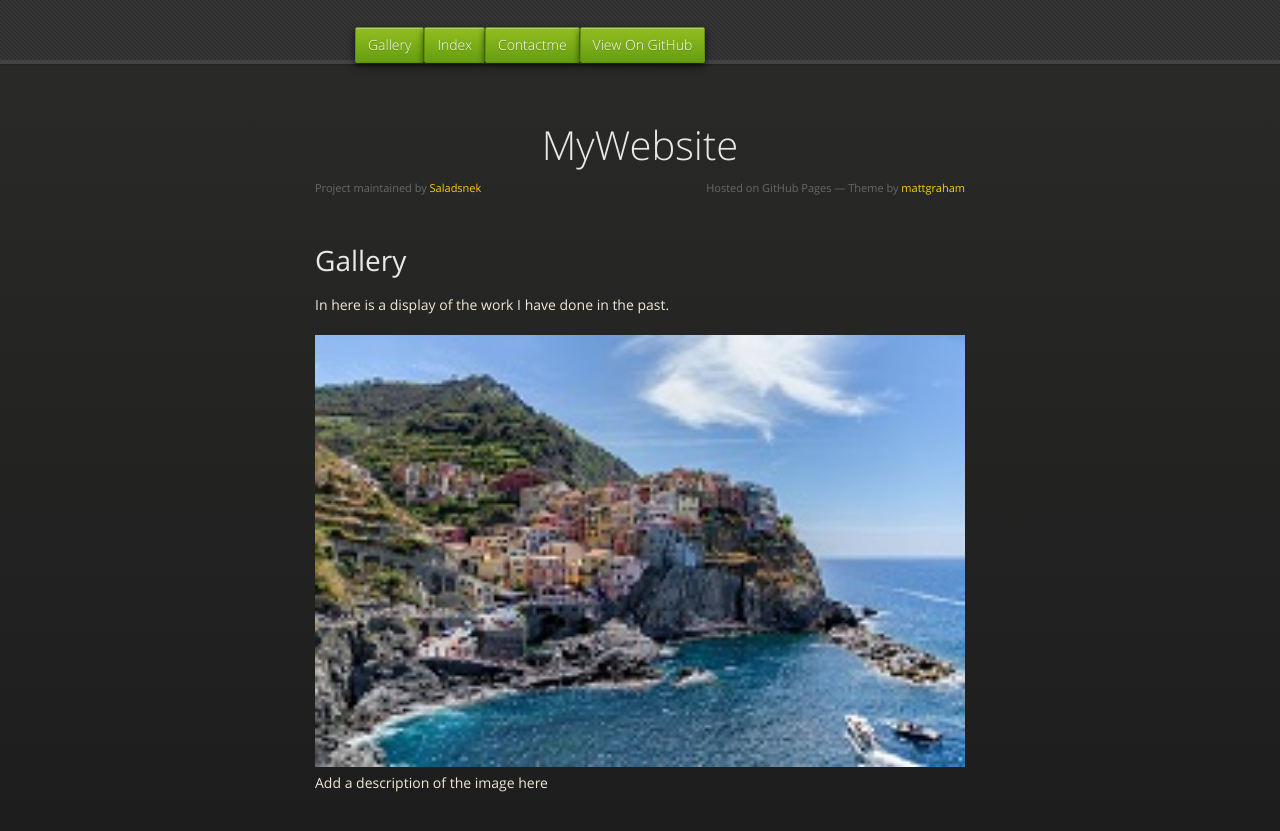
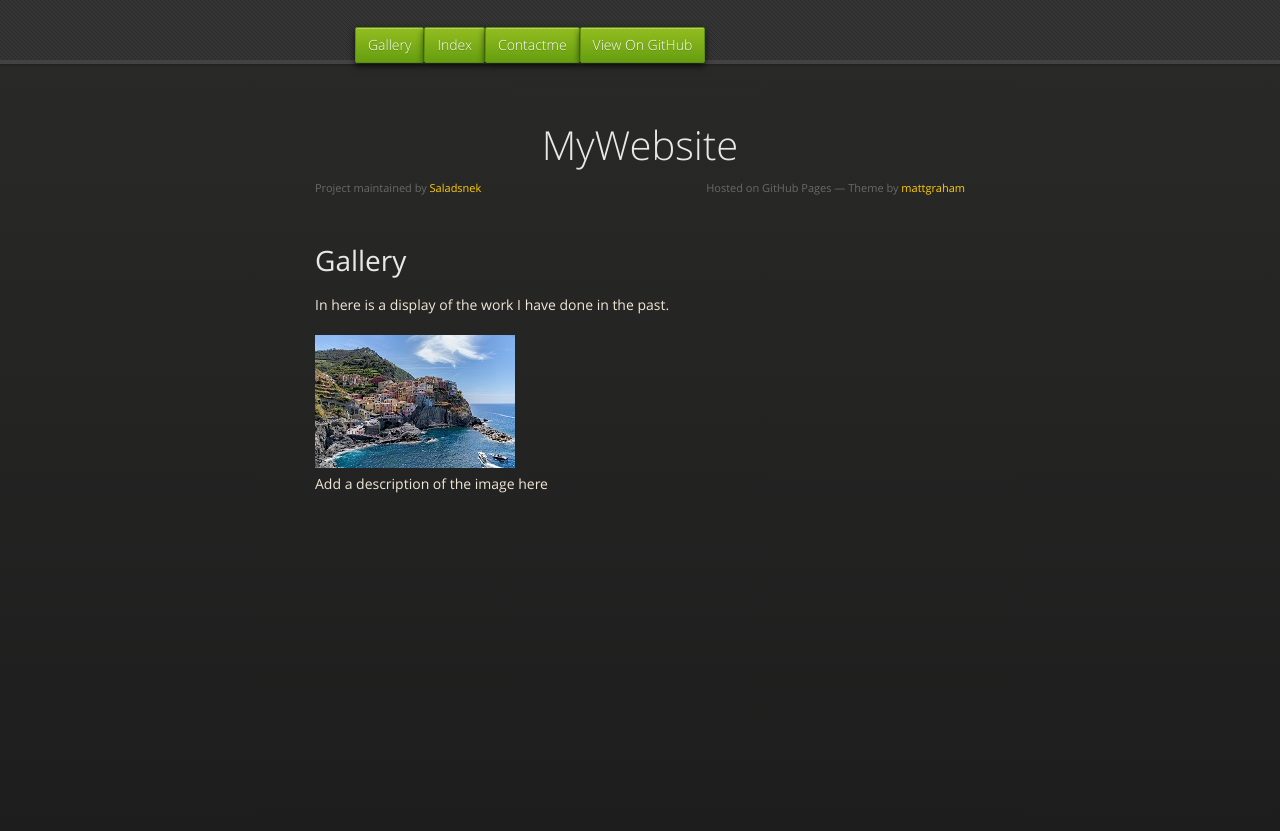
Before and after one commit to Saladsnek/MyWebsite, a Jekyll site: the page built from gallery.md, in a window 1280 px wide. Shown: the top 831 px of the page. Built offline with Jekyll 4.4.1, drawn with Linux system fonts in a browser that asks for light colours; nearby versions of some CDN libraries; the repository's description, which GitHub fills in, is left out; our own code applies the rules of GitHub Pages for plain Markdown files.

Commit message:
Update gallery.md

```diff
--- a/gallery.md
+++ b/gallery.md
@@ -8,7 +8,7 @@ In here is a display of the work I have done in the past.
 
 <div class="gallery">
   <a target="_blank" href="assets/gallery/1.jpg">
-    <img src="assets/gallery/1_thumb.jpg" alt="example 1" width="100%">
+    <img src="assets/gallery/1_thumb.jpg" alt="example 1">
   </a>
   <div class="desc">Add a description of the image here</div>
 </div>
```
